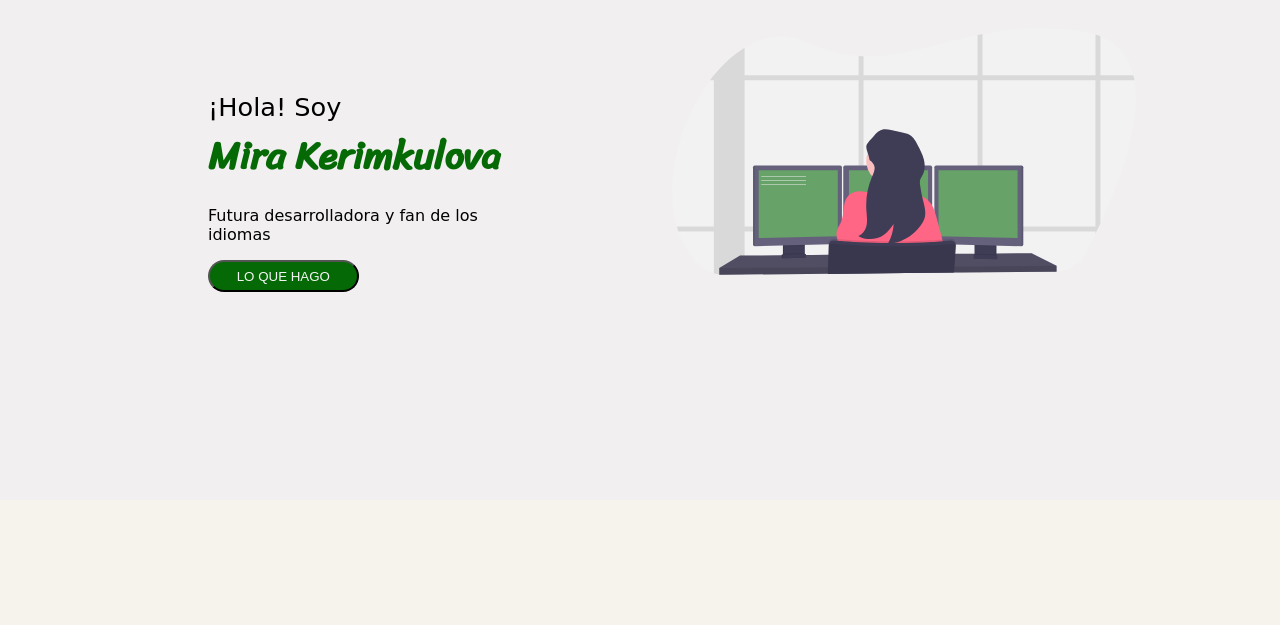
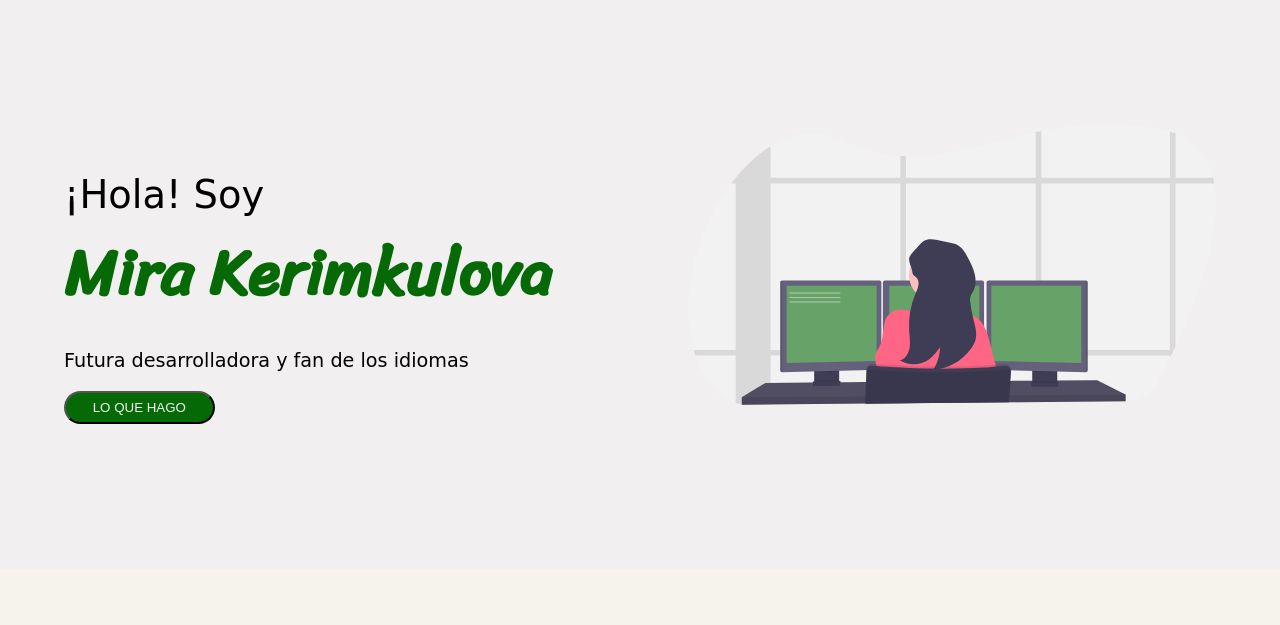
Before and after one commit to mirakerim94/proyecto-portafolio, a plain HTML site: page index.html in a window 1280 px wide. Shown: the part 116-741 px from the top of the page. Drawn offline with nearby package versions, Linux system fonts and the light colour scheme; a web font is replaced by a local one.

Commit message:
agregando modificaciones

```diff
--- a/style.css
+++ b/style.css
@@ -53,32 +53,34 @@ nav{
     display: flex;
     justify-content: center;
     background-color: rgb(241, 239, 239);
+    padding-top: 5em;
 }
 .general{
-    width: 90%;
+    width: 95%;
     display: flex;
     justify-content: center;
-    margin: 4em;
-    padding: 3em;
+    margin: 8em auto;
+    padding-left: 2em;
 }
 .hola{
     width: 50%;
-    padding:6em;
+    padding-top: 5em;
 }
 .h1{
-    font-size: 2vw;
+    font-size: 3vw;
     font-style:inherit;
     font-family: 'Bowlby One SC', cursive;
     font-weight: lighter;
 }
 .mira{
     color: rgb(5, 105, 5);
-    font-size: 3vw;
+    font-size: 5vw;
     font-family: 'Sriracha', cursive;
 }
 .mira-p{
     padding: 1em 0em;
     font-family: 'Mountains of Christmas', cursive;
+    font-size: larger;
 }
 .loquehago{
     padding:0.5em 2em;
```
